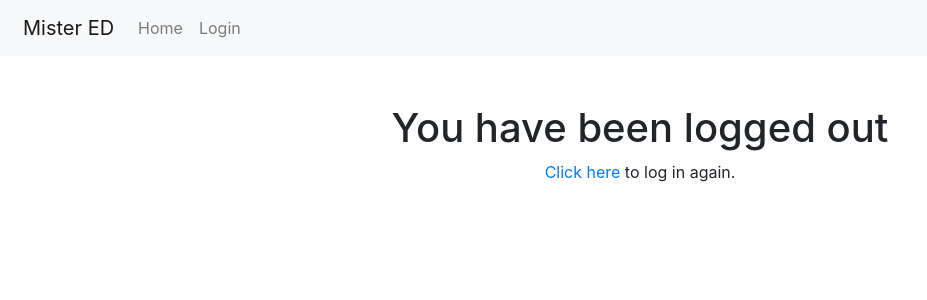
After one commit to SENG-350-2024-fall/Team3, a Django app: template mister_ed/mister_ed/mister_ed/templates/registration/logged_out.html in a window 1280 px wide. The commit adds this page. Shown: the top 300 px of the page, without its empty margins (0-927 px from the left). Run offline with Django 4.2, Linux system fonts and the light colour scheme; the template is opened without the code that fills it, so the values that code supplies are empty; some libraries are stand-ins or nearby versions.

Commit message:
Fixed logout login and signup

```diff
--- /dev/null
+++ b/mister_ed/mister_ed/mister_ed/templates/registration/logged_out.html
@@ -0,0 +1,31 @@
+<!-- templates/registration/logged_out.html -->
+<!DOCTYPE html>
+<html>
+<head>
+    <title>Logged Out</title>
+    <link href="https://stackpath.bootstrapcdn.com/bootstrap/4.5.2/css/bootstrap.min.css" rel="stylesheet">
+</head>
+<body>
+    <nav class="navbar navbar-expand-lg navbar-light bg-light p-2">
+        <div class="container-fluid">
+            <a class="navbar-brand" href="/home">Mister ED</a>
+            <div class="collapse navbar-collapse" id="navbarNav">
+                <ul class="navbar-nav me-auto">
+                    <li class="nav-item">
+                        <a class="nav-link" href="/home">Home</a>
+                    </li>
+                </ul>
+                <ul class="navbar-nav">
+                    <li class="nav-item">
+                        <a class="nav-link" href="{% url 'login' %}">Login</a>
+                    </li>
+                </ul>
+            </div>
+        </div>
+    </nav>
+    <div class="container text-center mt-5">
+        <h1>You have been logged out</h1>
+        <p><a href="{% url 'login' %}">Click here</a> to log in again.</p>
+    </div>
+</body>
+</html>
--- a/mister_ed/mister_ed/mister_ed/templates/registration/login.html
+++ b/mister_ed/mister_ed/mister_ed/templates/registration/login.html
@@ -39,7 +39,7 @@
             {{ form|crispy }}
             <button type="submit" class="btn btn-primary btn-block">Login</button>
         </form>
-        <p class="text-center mt-3"><em>Don't have an account? <b><a href="/signup">Sign up here</a></b>!</em></p>
+        <p class="text-center mt-3"><em>Don't have an account? <b><a href="{% url 'signup' %}">Sign up here</a></b>!</em></p>
     </div>
     <!-- Bootstrap JS and dependencies -->
     <script src="https://code.jquery.com/jquery-3.5.1.slim.min.js"></script>
--- a/mister_ed/mister_ed/mysite/settings.py
+++ b/mister_ed/mister_ed/mysite/settings.py
@@ -152,7 +152,8 @@ USE_TZ = True
 DEFAULT_AUTO_FIELD = "django.db.models.BigAutoField"
 
 LOGIN_REDIRECT_URL = '/home'
-LOGOUT_REDIRECT_URL = '/login'
+LOGOUT_REDIRECT_URL = 'login'
+
 
 STATIC_URL = '/static/'
 
```
Also changed, not shown: mister_ed/mister_ed/mister_ed/templates/home/home.html (+5 -2 lines).
